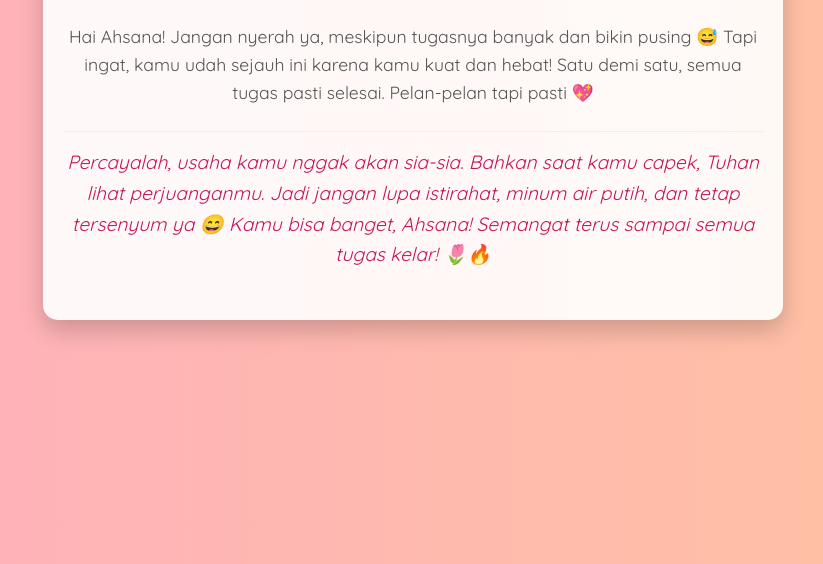
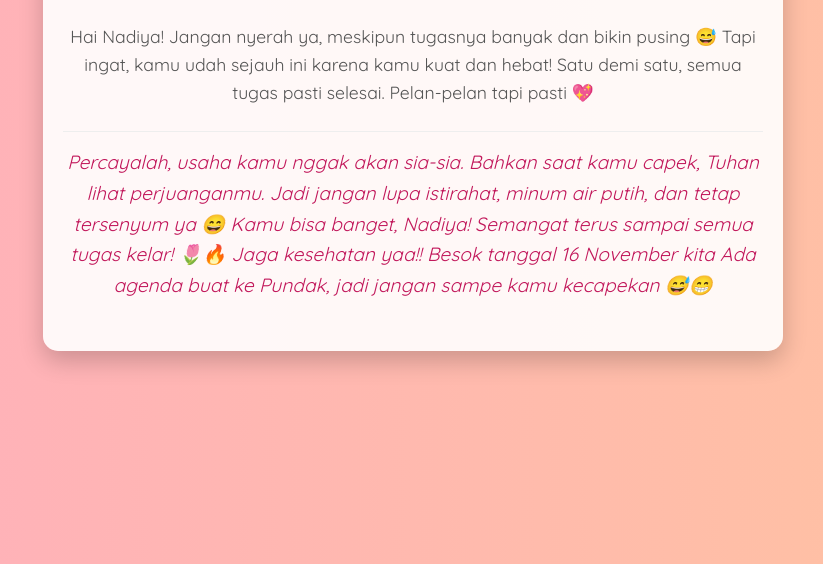
Before and after one commit to ardiemen/aetech, a plain HTML site: page nadiya.html in a window 1280 px wide. Shown: the part 236-800 px from the top of the page, without its empty margins (227-1050 px from the left). Drawn offline with Linux system fonts and the light colour scheme.

Commit message:
Change name in messages and add agenda reminder
Updated the name from Ahsana to Nadiya in motivational messages and added a reminder about the agenda on November 16.

```diff
--- a/nadiya.html
+++ b/nadiya.html
@@ -151,7 +151,7 @@
         <h1>Semangat Nugas, Ahsana Nadiya! 💪✨</h1>
         <h2>Karena setiap usaha kecilmu, mendekatkanmu ke impian besar 🌸</h2>
         <p>
-            Hai Ahsana! Jangan nyerah ya, meskipun tugasnya banyak dan bikin pusing 😅
+            Hai Nadiya! Jangan nyerah ya, meskipun tugasnya banyak dan bikin pusing 😅
             Tapi ingat, kamu udah sejauh ini karena kamu kuat dan hebat!
             Satu demi satu, semua tugas pasti selesai. Pelan-pelan tapi pasti 💖
         </p>
@@ -159,7 +159,9 @@
             Percayalah, usaha kamu nggak akan sia-sia.
             Bahkan saat kamu capek, Tuhan lihat perjuanganmu.
             Jadi jangan lupa istirahat, minum air putih, dan tetap tersenyum ya 😄
-            Kamu bisa banget, Ahsana! Semangat terus sampai semua tugas kelar! 🌷🔥
+            Kamu bisa banget, Nadiya! Semangat terus sampai semua tugas kelar! 🌷🔥
+            Jaga kesehatan yaa!! Besok tanggal 16 November kita Ada agenda buat ke Pundak,
+            jadi jangan sampe kamu kecapekan 😅😁
         </p>
     </div>
 
```
